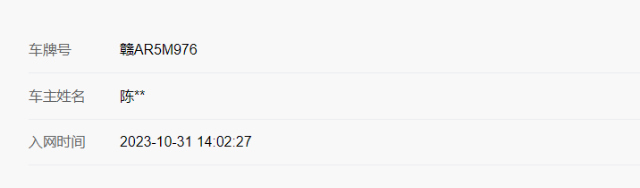
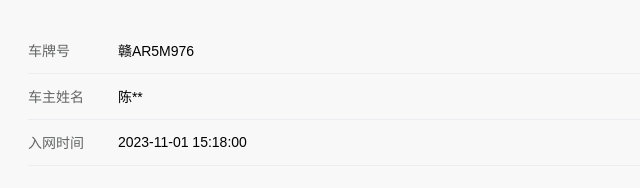
Before and after one commit to caihanjia/chenjiatao, a plain HTML site: page index.html in a window 1280 px wide. Shown: the full height of the page, 0-640 px from the left. Drawn offline with Linux system fonts and the light colour scheme.

Commit message:
Add files via upload

```diff
--- a/index.html
+++ b/index.html
@@ -1,4 +1,3 @@
-
 <!DOCTYPE html>
 <html lang="zh-CN">
 <head>
@@ -7,31 +6,70 @@
     <title>RFID信息 - 车管系统</title>
     <style>
         body {
-            margin: 0;
-            padding: 0;
-            display: flex;
-            justify-content: center;
-            align-items: center;
-            height: 100vh; /* 设置整个页面高度占据视窗 */
-            background-color: #f0f0f0;
+            margin: 0; /* 清除默认的 body 边距 */
+            font-family: Arial, sans-serif; /* 设置全局字体 */
+            background-color: #f8f8f8; /* 设置背景色为 #F8F8F8 */
         }
-        .image-container {
-            width: 100%; /* 图片容器宽度占据整个视窗宽度 */
-            height: 100vh; /* 图片容器高度占据整个视窗高度 */
-            overflow: hidden; /* 溢出部分隐藏 */
-            position: relative; /* 相对定位，用于覆盖内容 */
+        .contentBox {
+            width: 100vw; /* 宽度100%屏幕宽度 */
+            max-width: 100%; /* 最大宽度不超过屏幕宽度 */
+            height: 194px; /* 设置高度为 194px */
+            padding: 28px; /* 内边距 */
+            box-sizing: border-box; /* 包括内边距和边框在内的总宽度 */
+            border: 0px solid #f8f8f8; /* 边框颜色和背景色一致 */
         }
-        img {
-            width: auto; /* 图片宽度自适应 */
-            height: 100%; /* 图片高度占据图片容器高度 */
-            object-fit: cover; /* 填充整个容器 */
-            object-position: left; /* 图片在容器中的水平位置，这里设置为左对齐 */
+        .card-box {
+            width: 100%; /* 宽度100% */
+            height: 159px; /* 高度 */
+            border: 0px solid #f8f8f8; /* 边框颜色和背景色一致 */
+            box-sizing: border-box; /* 包括内边距和边框在内的总宽度 */
+        }
+        .card-line {
+            width: 100%; /* 宽度100% */
+            height: 46px; /* 高度 */
+            padding: 12px 0; /* 内边距 */
+            margin: 0; /* 外边距设置为0，使其紧贴内边框 */
+            border-bottom: 1px solid #ebedf0; /* 底部边框实线样式，颜色为 #EBEDF0 */
+            box-sizing: border-box; /* 包括内边距和边框在内的总宽度 */
+            font-size: 14px; /* 设置字体大小，与 .label 和 .value 保持一致 */
+        }
+        .label, .value {
+            display: inline-block; /* 将 label 和 value 显示为行内块元素 */
+            vertical-align: middle; /* 垂直对齐方式 */
+            margin: 0; /* 清除默认的外边距 */
+            padding: 0; /* 清除默认的内边距 */
+            box-sizing: border-box; /* 包括内边距和边框在内的总宽度 */
+            outline: none !important; /* 清除默认的轮廓 */
+            outline-color: initial !important;
+            outline-style: none !important;
+            outline-width: initial !important;
+        }
+        .label {
+            width: 86px; /* 宽度 */
+            color: #646566; /* 字体颜色 */
+        }
+        .value {
+            width: auto; /* 宽度自动调整 */
+            color: #000000; /* 字体颜色 */
         }
     </style>
 </head>
 <body>
-    <div class="image-container">
-        <img src="image.png" alt="你的图片">
+    <div class="contentBox">
+        <div class="card-box">
+            <div class="card-line">
+                <div class="label">车牌号</div>
+                <div class="value">赣AR5M976</div>
+            </div>
+            <div class="card-line">
+                <div class="label">车主姓名</div>
+                <div class="value">陈**</div>
+            </div>
+            <div class="card-line">
+                <div class="label">入网时间</div>
+                <div class="value">2023-11-01 15:18:00</div>
+            </div>
+        </div>
     </div>
 </body>
 </html>
```
